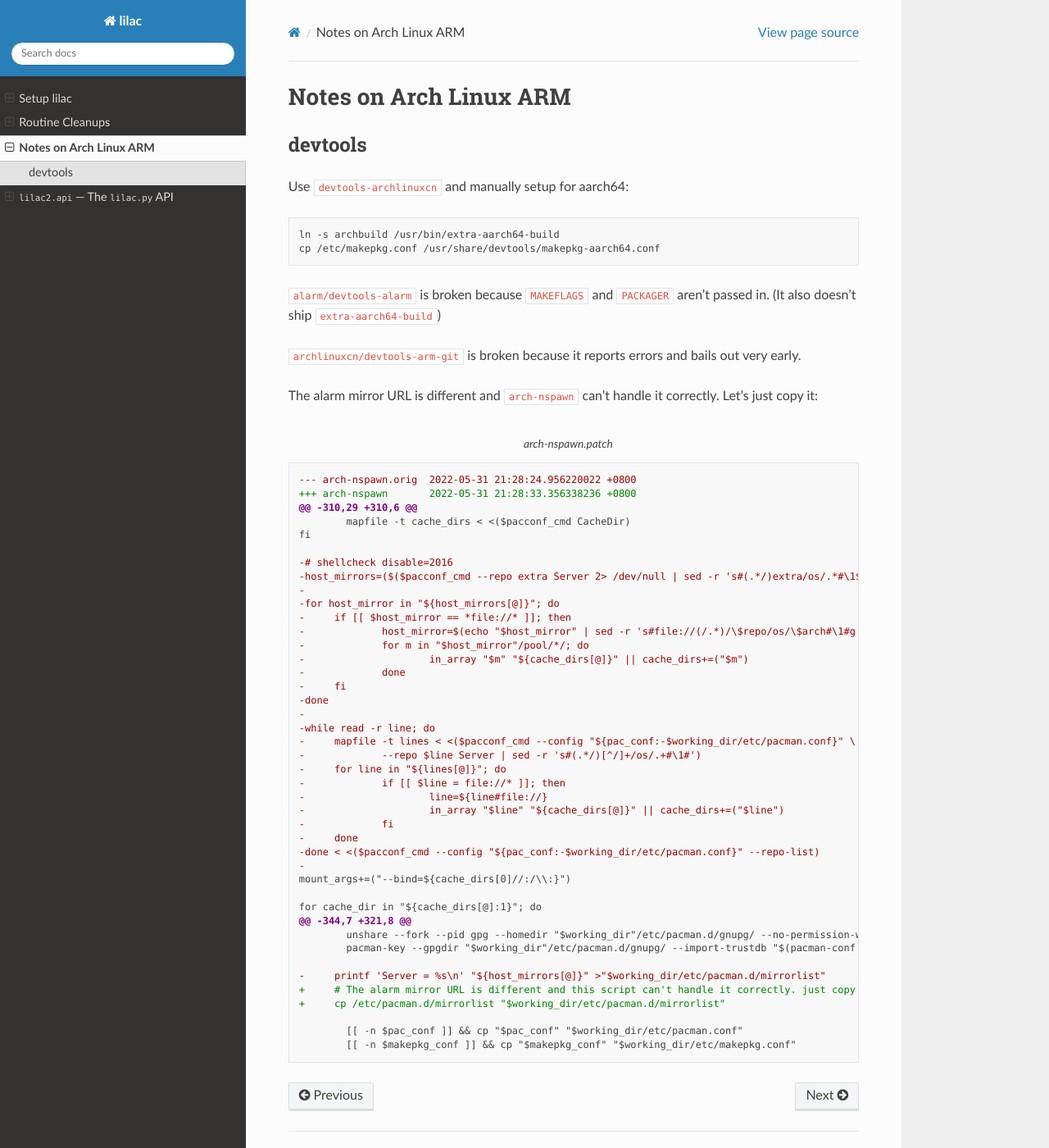
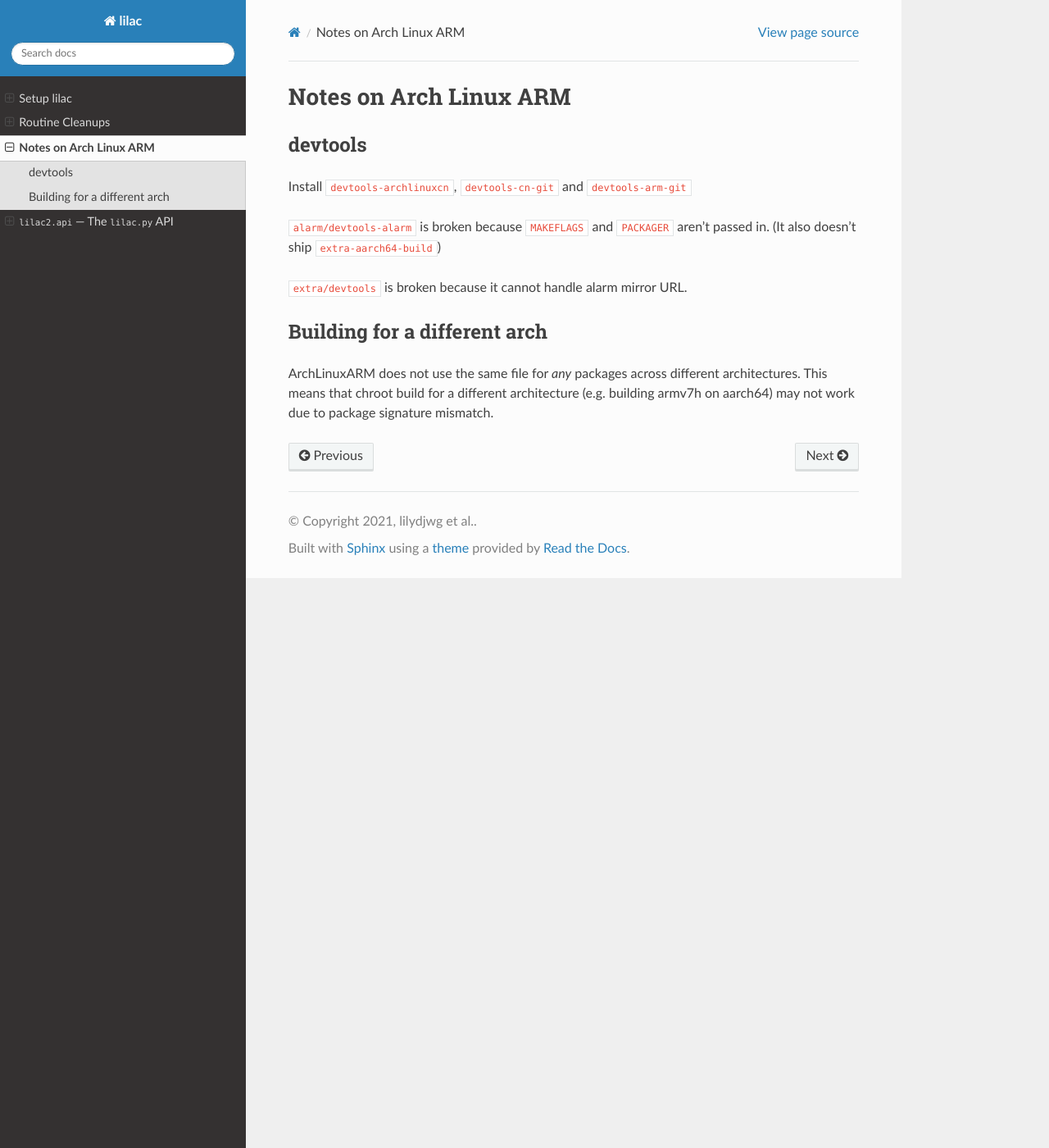
Before and after one commit to archlinuxcn/lilac, a Sphinx documentation site: the page built from docs/alarm.rst, in a window 1280 px wide and 1400 px high. Shown: the whole window at 82% size. Built offline with Sphinx 7.4.7 and the Read the Docs theme 2.0.0, drawn with Linux system fonts in a browser that asks for light colours.

Commit message:
Update arch build document
Post https://github.com/archlinuxcn/repo/pull/2795

```diff
--- a/docs/alarm.rst
+++ b/docs/alarm.rst
@@ -4,61 +4,13 @@
 devtools
 --------
 
-Use ``devtools-archlinuxcn`` and manually setup for aarch64:
-
-.. code-block:: sh
-
-  ln -s archbuild /usr/bin/extra-aarch64-build
-  cp /etc/makepkg.conf /usr/share/devtools/makepkg-aarch64.conf
+Install ``devtools-archlinuxcn``, ``devtools-cn-git`` and ``devtools-arm-git``
 
 ``alarm/devtools-alarm`` is broken because ``MAKEFLAGS`` and ``PACKAGER`` aren't passed in. (It also doesn't ship ``extra-aarch64-build``)
 
-``archlinuxcn/devtools-arm-git`` is broken because it reports errors and bails out very early.
+``extra/devtools`` is broken because it cannot handle alarm mirror URL.
 
-The alarm mirror URL is different and ``arch-nspawn`` can't handle it correctly. Let's just copy it:
+Building for a different arch
+-----------------------------
 
-.. code-block:: diff
-  :caption: arch-nspawn.patch
-
-  --- arch-nspawn.orig	2022-05-31 21:28:24.956220022 +0800
-  +++ arch-nspawn	2022-05-31 21:28:33.356338236 +0800
-  @@ -310,29 +310,6 @@
-          mapfile -t cache_dirs < <($pacconf_cmd CacheDir)
-  fi
-
-  -# shellcheck disable=2016
-  -host_mirrors=($($pacconf_cmd --repo extra Server 2> /dev/null | sed -r 's#(.*/)extra/os/.*#\1$repo/os/$arch#'))
-  -
-  -for host_mirror in "${host_mirrors[@]}"; do
-  -	if [[ $host_mirror == *file://* ]]; then
-  -		host_mirror=$(echo "$host_mirror" | sed -r 's#file://(/.*)/\$repo/os/\$arch#\1#g')
-  -		for m in "$host_mirror"/pool/*/; do
-  -			in_array "$m" "${cache_dirs[@]}" || cache_dirs+=("$m")
-  -		done
-  -	fi
-  -done
-  -
-  -while read -r line; do
-  -	mapfile -t lines < <($pacconf_cmd --config "${pac_conf:-$working_dir/etc/pacman.conf}" \
-  -		--repo $line Server | sed -r 's#(.*/)[^/]+/os/.+#\1#')
-  -	for line in "${lines[@]}"; do
-  -		if [[ $line = file://* ]]; then
-  -			line=${line#file://}
-  -			in_array "$line" "${cache_dirs[@]}" || cache_dirs+=("$line")
-  -		fi
-  -	done
-  -done < <($pacconf_cmd --config "${pac_conf:-$working_dir/etc/pacman.conf}" --repo-list)
-  -
-  mount_args+=("--bind=${cache_dirs[0]//:/\\:}")
-
-  for cache_dir in "${cache_dirs[@]:1}"; do
-  @@ -344,7 +321,8 @@
-          unshare --fork --pid gpg --homedir "$working_dir"/etc/pacman.d/gnupg/ --no-permission-warning --quiet --batch --import --import-options import-local-sigs "$(pacman-conf GpgDir)"/pubring.gpg >/dev/null 2>&1
-          pacman-key --gpgdir "$working_dir"/etc/pacman.d/gnupg/ --import-trustdb "$(pacman-conf GpgDir)" >/dev/null 2>&1
-
-  -	printf 'Server = %s\n' "${host_mirrors[@]}" >"$working_dir/etc/pacman.d/mirrorlist"
-  +	# The alarm mirror URL is different and this script can't handle it correctly. just copy it.
-  +	cp /etc/pacman.d/mirrorlist "$working_dir/etc/pacman.d/mirrorlist"
-
-          [[ -n $pac_conf ]] && cp "$pac_conf" "$working_dir/etc/pacman.conf"
-          [[ -n $makepkg_conf ]] && cp "$makepkg_conf" "$working_dir/etc/makepkg.conf"
+ArchLinuxARM does not use the same file for `any` packages across different architectures. This means that chroot build for a different architecture (e.g. building armv7h on aarch64) may not work due to package signature mismatch.
```
